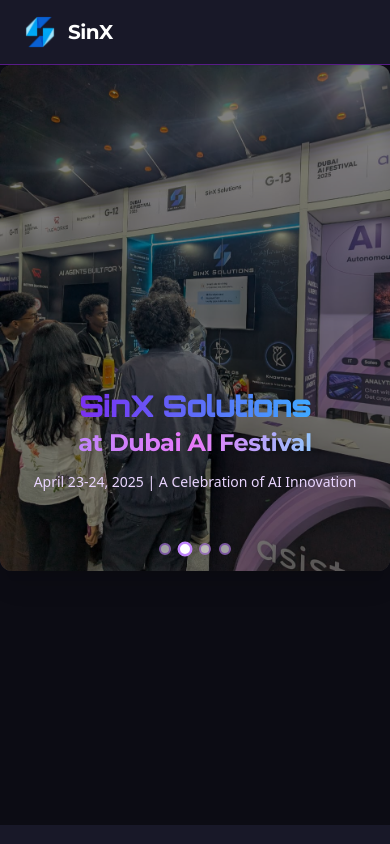
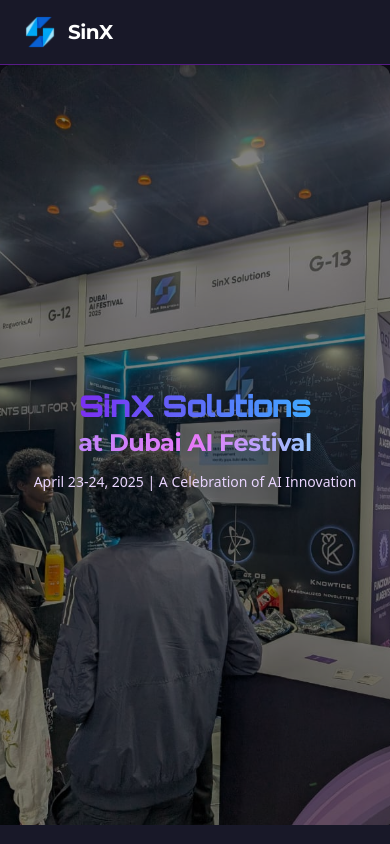
Before and after one commit to figure08out/daif-sinx, a Next.js app: page / in a window 390 px wide. Shown: the top 844 px of the page. Built offline with nearby package versions, Linux system fonts and the light colour scheme.

Commit message:
Another responsive design change

```diff
--- a/pages/index.tsx
+++ b/pages/index.tsx
@@ -56,7 +56,7 @@
     return () => clearInterval(timer);
   }, [images.length]);
   return (
-    <div className="relative w-full h-[60vh] xs:h-[70vh] md:h-[38rem] rounded-xl overflow-hidden shadow-xl bg-white/30">
+    <div className="relative w-full h-screen xs:h-[70vh] md:h-[38rem] rounded-xl overflow-hidden shadow-xl bg-white/30">
       {images.map((src, i) => (
         <motion.div
           key={src}
@@ -70,7 +70,7 @@
             src={src}
             alt={`Event highlight ${i + 1}`}
             fill
-            style={{ objectFit: 'cover', objectPosition: 'center' }}
+            style={{ objectFit: 'cover', objectPosition: 'top' }}
             priority={i === 0}
             sizes="(max-width: 768px) 100vw, 80vw"
           />
```
